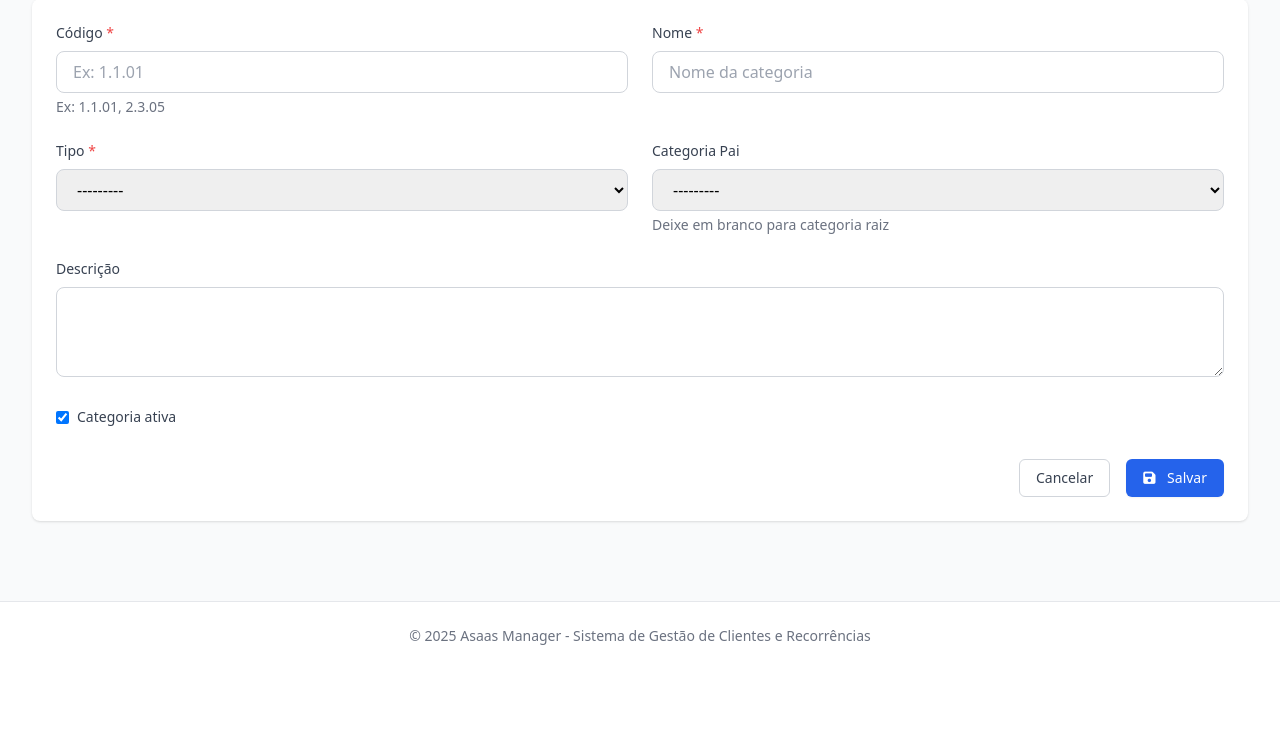
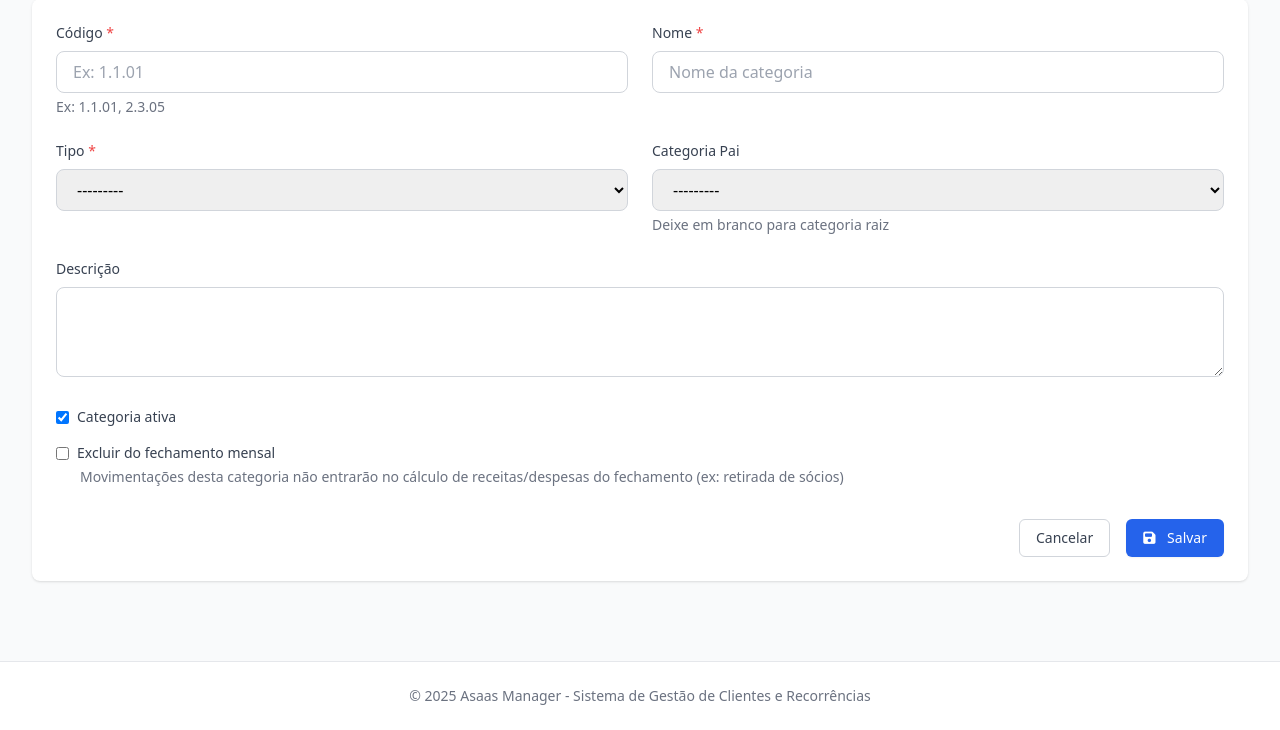
Before and after one commit to rogaciano/gestor_asaas, a Django app: page /financeiro/plano-contas/novo/ in a window 1280 px wide. Shown: the part 197-927 px from the top of the page. Before the commit the page ends 842 px from the top, so only its background shows below. Run offline with Django 4.2, Linux system fonts and the light colour scheme; the visitor is signed in with stand-in values (Sample User, id 1); data that the repository does not hold is empty; some libraries are stand-ins or nearby versions.

Commit message:
Fix: Adicionar texto explicativo no campo excluir_do_fechamento do formulário de plano de contas
- Adicionar parágrafo de ajuda explicando que movimentações da categoria não entrarão no cálculo
- Incluir exemplo de uso (retirada de sócios) para melhor compreensão do usuário

```diff
--- a/templates/financeiro/plano_contas_form.html
+++ b/templates/financeiro/plano_contas_form.html
@@ -64,6 +64,15 @@
             </label>
         </div>
 
+        <!-- Excluir do Fechamento -->
+        <div class="mt-4">
+            <label class="flex items-center">
+                {{ form.excluir_do_fechamento }}
+                <span class="ml-2 text-sm text-gray-700">Excluir do fechamento mensal</span>
+            </label>
+            <p class="mt-1 ml-6 text-sm text-gray-500">Movimentações desta categoria não entrarão no cálculo de receitas/despesas do fechamento (ex: retirada de sócios)</p>
+        </div>
+
         <!-- Botões -->
         <div class="mt-8 flex justify-end gap-4">
             <a href="{% url 'plano_contas_list' %}" class="px-4 py-2 border border-gray-300 rounded-md text-sm font-medium text-gray-700 hover:bg-gray-50">
```
